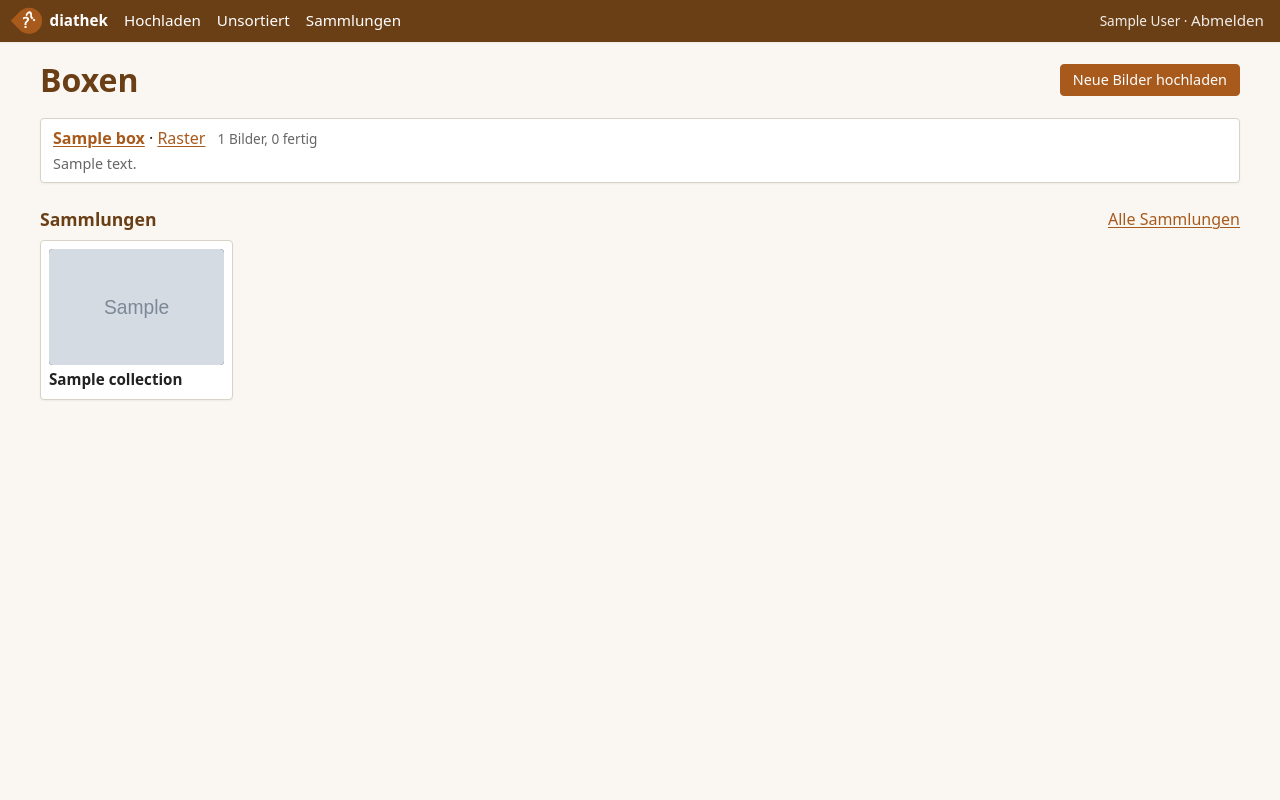
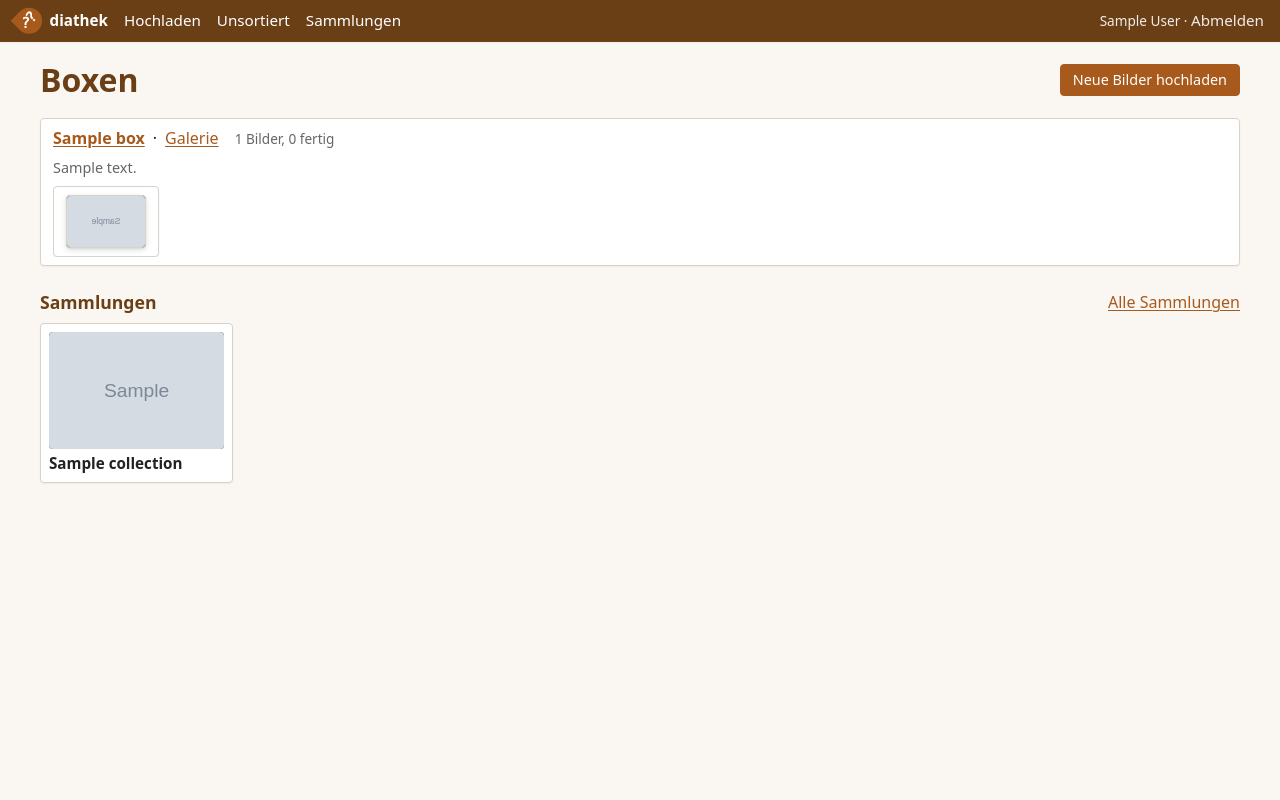
Before and after one commit to rixx/diathek, a Django app: page / in a window 1280 px wide. Run offline with Django 5.2, Linux system fonts and the light colour scheme; a user stored in the database is signed in; tables that the repository leaves empty hold one stand-in row (values such as "Sample post"); grey boxes marked "Sample" are stand-in pictures.

Commit message:
Finetuning

```diff
--- a/src/diathek/core/static/core/diathek.css
+++ b/src/diathek/core/static/core/diathek.css
@@ -27,6 +27,8 @@
 
     --shadow-sm: 0 1px 2px rgba(0, 0, 0, 0.05);
     --shadow-md: 0 4px 12px rgba(0, 0, 0, 0.12);
+    --shadow-image: 0 2px 6px rgba(0, 0, 0, 0.12), 0 1px 2px rgba(0, 0, 0, 0.08);
+    --shadow-image-lg: 0 6px 24px rgba(0, 0, 0, 0.18), 0 2px 6px rgba(0, 0, 0, 0.1);
 
     --space-xs: 0.25rem;
     --space-sm: 0.5rem;
@@ -41,6 +43,8 @@
 * {
     box-sizing: border-box;
 }
+
+img.image-flipped { transform: scaleX(-1); }
 
 html, body {
     margin: 0;
@@ -240,6 +244,55 @@ h1, h2, h3 {
 }
 .box-list li p { margin: var(--space-xs) 0 0; color: var(--c-muted); font-size: 0.9rem; }
 .box-list li small { color: var(--c-muted); font-size: 0.85rem; margin-left: var(--space-sm); }
+
+.box-card { display: grid; gap: var(--space-sm); }
+.box-card-head { display: flex; flex-wrap: wrap; gap: var(--space-xs) var(--space-sm); align-items: baseline; }
+.box-card-head p { flex-basis: 100%; }
+.box-card-thumbs {
+    list-style: none;
+    padding: 0;
+    margin: 0;
+    display: flex;
+    flex-wrap: nowrap;
+    gap: var(--space-xs);
+    overflow: hidden;
+}
+.box-card-thumbs > li {
+    flex: 0 0 auto;
+}
+.box-card-thumbs a {
+    display: block;
+    width: 5rem;
+    aspect-ratio: 3 / 2;
+    border-radius: var(--radius-sm);
+    overflow: hidden;
+    background: #222;
+    border: 1px solid var(--c-border);
+    box-shadow: var(--shadow-image);
+    transition: transform 0.15s ease, box-shadow 0.15s ease;
+}
+.box-card-thumbs a:hover {
+    border-color: var(--c-accent);
+    transform: translateY(-1px);
+    box-shadow: var(--shadow-image-lg);
+}
+.box-card-thumbs img {
+    width: 100%;
+    height: 100%;
+    object-fit: cover;
+    display: block;
+}
+.box-card-thumb-placeholder {
+    display: flex;
+    align-items: center;
+    justify-content: center;
+    width: 100%;
+    height: 100%;
+    background: var(--c-accent-soft);
+    color: var(--c-accent);
+    font-family: var(--font-mono);
+    font-weight: 700;
+}
 
 /* collection strip (landing) */
 .collection-strip {
--- a/src/diathek/core/templates/core/box_archive.html
+++ b/src/diathek/core/templates/core/box_archive.html
@@ -36,7 +36,7 @@
     </li>
     {% endfor %}
 </ul>
-<p><a class="btn btn-secondary" href="{% url 'box_grid' box.uuid %}">Zum Raster</a></p>
+<p><a class="btn btn-secondary" href="{% url 'box_grid' box.uuid %}">Zur Galerie</a></p>
 {% else %}
 <p class="archive-warning">
     Archivieren ist endgültig. Die Originaldateien und großen Vorschaubilder werden von der Platte gelöscht;
--- a/src/diathek/core/templates/core/index.html
+++ b/src/diathek/core/templates/core/index.html
@@ -26,17 +26,35 @@
 {% if boxes %}
 <ul class="box-list">
     {% for box in boxes %}
-    <li>
-        {% with first_image=box.images.first progress=box.progress %}
+    <li class="box-card">
+        <div class="box-card-head">
+            {% with first_image=box.preview_images.0 progress=box.progress %}
             {% if first_image %}
             <a href="{% url 'image_detail' box.uuid first_image.pk %}"><strong>{{ box.name }}</strong></a>
-        · <a href="{% url 'box_grid' box.uuid %}">Raster</a>
+            · <a href="{% url 'box_grid' box.uuid %}">Galerie</a>
             {% else %}
             <strong>{{ box.name }}</strong>
             {% endif %}
             <small>{{ progress.total }} Bilder, {{ progress.done }} fertig</small>
             {% if box.description %}<p>{{ box.description }}</p>{% endif %}
             {% endwith %}
+        </div>
+        {% if box.preview_images %}
+        <ol class="box-card-thumbs">
+            {% for image in box.preview_images %}
+            <li>
+                <a href="{% url 'image_detail' box.uuid image.pk %}" title="{{ image.filename }}">
+                    {% if image.thumb_small %}
+                    <img src="{{ image.thumb_small.url }}" alt="{{ image.filename }}" loading="lazy"
+                         class="{% if image.needs_flip %}image-flipped{% endif %}">
+                    {% else %}
+                    <span class="box-card-thumb-placeholder" aria-hidden="true">?</span>
+                    {% endif %}
+                </a>
+            </li>
+            {% endfor %}
+        </ol>
+        {% endif %}
     </li>
     {% endfor %}
 </ul>
--- a/src/diathek/core/templates/core/unsorted.html
+++ b/src/diathek/core/templates/core/unsorted.html
@@ -43,7 +43,7 @@
         <ul class="box-drop-list" id="boxes">
             {% for box in boxes %}
             <li class="box-drop" data-uuid="{{ box.uuid }}" data-name="{{ box.name }}">
-                {{ box.name }}
+                <a href="{% url 'box_grid' box.uuid %}">{{ box.name }}</a>
             </li>
             {% endfor %}
         </ul>
--- a/src/diathek/core/views.py
+++ b/src/diathek/core/views.py
@@ -52,9 +52,18 @@ def register(request, code):
     return render(request, "core/register.html", {"form": form, "invite": invite})
 
 
+INDEX_PREVIEW_THUMBS = 12
+
+
 @login_required
 def index(request):
-    active_boxes = Box.objects.filter(archived=False).order_by("sort_order", "name")
+    active_boxes = list(
+        Box.objects.filter(archived=False).order_by("sort_order", "name")
+    )
+    for box in active_boxes:
+        box.preview_images = list(
+            box.images.order_by("sequence_in_box")[:INDEX_PREVIEW_THUMBS]
+        )
     archived_boxes = Box.objects.filter(archived=True).order_by("-archived_at", "name")
     collections = Collection.objects.order_by("-updated_at")[:6]
     unsorted_count = Image.objects.filter(box__isnull=True).count()
--- a/src/diathek/urls.py
+++ b/src/diathek/urls.py
@@ -1,3 +1,5 @@
+from django.conf import settings
+from django.conf.urls.static import static
 from django.contrib import admin
 from django.contrib.auth.views import LoginView, LogoutView
 from django.urls import include, path
@@ -8,3 +10,6 @@ urlpatterns = [
     path("logout/", LogoutView.as_view(next_page="/"), name="logout"),
     path("", include("diathek.core.urls")),
 ]
+
+if settings.DEBUG:
+    urlpatterns += static(settings.MEDIA_URL, document_root=settings.MEDIA_ROOT)
```
Also changed, not shown: src/diathek/core/templates/core/detail.html (+36 -3 lines), src/diathek/core/templates/core/grid.html (+13 -4 lines), src/diathek/core/templates/core/import.html (+18 -2 lines), src/tests/views/test_grid.py (+1 -1 lines). Lines whose indentation alone changed are shown as unchanged.
